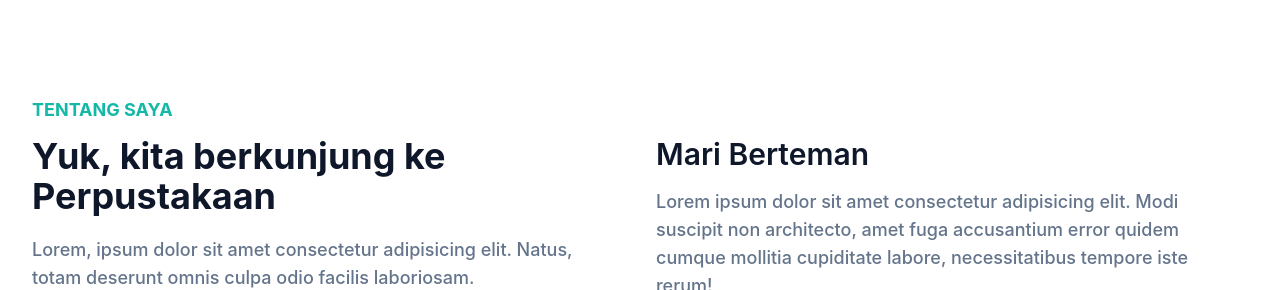
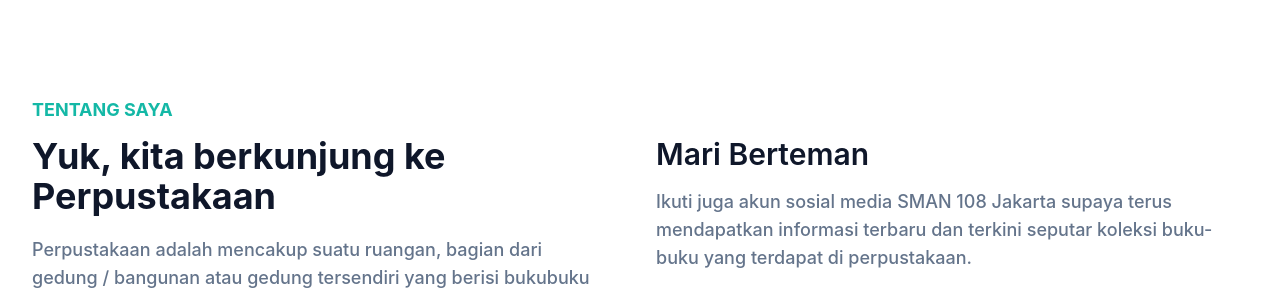
Before and after one commit to SMAN108Jakarta/landingpage-perpus108, a website: page index.html in a window 1280 px wide. Shown: the part 822-1112 px from the top of the page. Drawn offline with Linux system fonts and the light colour scheme.

Commit message:
Add files via upload

```diff
--- a/index.html
+++ b/index.html
@@ -99,13 +99,18 @@
           <div class="w-full px-4 mb-10 lg:w-1/2">
             <h4 class="font-bold uppercase text-primary text-lg mb-3">Tentang Saya</h4>
             <h2 class="font-bold text-dark text-3xl mb-5 max-w-md lg:text-4xl dark:text-white">Yuk, kita berkunjung ke Perpustakaan</h2>
-            <p class="font-medium text-base text-secondary max-w-xl lg:text-lg">Lorem, ipsum dolor sit amet consectetur adipisicing elit. Natus, totam deserunt omnis culpa odio facilis laboriosam.</p>
+            <p class="font-medium text-base text-secondary max-w-xl lg:text-lg">
+              Perpustakaan adalah mencakup suatu ruangan, bagian dari gedung / bangunan atau gedung tersendiri yang berisi bukubuku koleksi, yang diatur dan disusun demikian rupa, sehingga mudah untuk dicari dan dipergunakan apabila
+              sewaktu-waktu diperlukan oleh pembaca (Sutarno NS, 2006:11).
+            </p>
+            <br />
+            <p class="font-medium text-base text-secondary max-w-xl lg:text-lg">
+              Perpustakaan MH Thamrin SMAN 108 Jakarta, dikelola oleh SMAN 108 Jakarta, dan berfungsi untuk sarana kegiatan belajar mengajar, penelitian sederhana, menyediakan bahan bacaan, dan tempat rekreasi.
+            </p>
           </div>
           <div class="w-full px-4 lg:w-1/2">
             <h3 class="font-semibold text-dark text-2xl mb-4 lg:text-3xl lg:pt-10 dark:text-white">Mari Berteman</h3>
-            <p class="font-medium text-base text-secondary mb-6 lg:text-lg">
-              Lorem ipsum dolor sit amet consectetur adipisicing elit. Modi suscipit non architecto, amet fuga accusantium error quidem cumque mollitia cupiditate labore, necessitatibus tempore iste rerum!
-            </p>
+            <p class="font-medium text-base text-secondary mb-6 lg:text-lg">Ikuti juga akun sosial media SMAN 108 Jakarta supaya terus mendapatkan informasi terbaru dan terkini seputar koleksi buku-buku yang terdapat di perpustakaan.</p>
             <div class="flex items-center">
               <!-- Youtube -->
               <a
```
